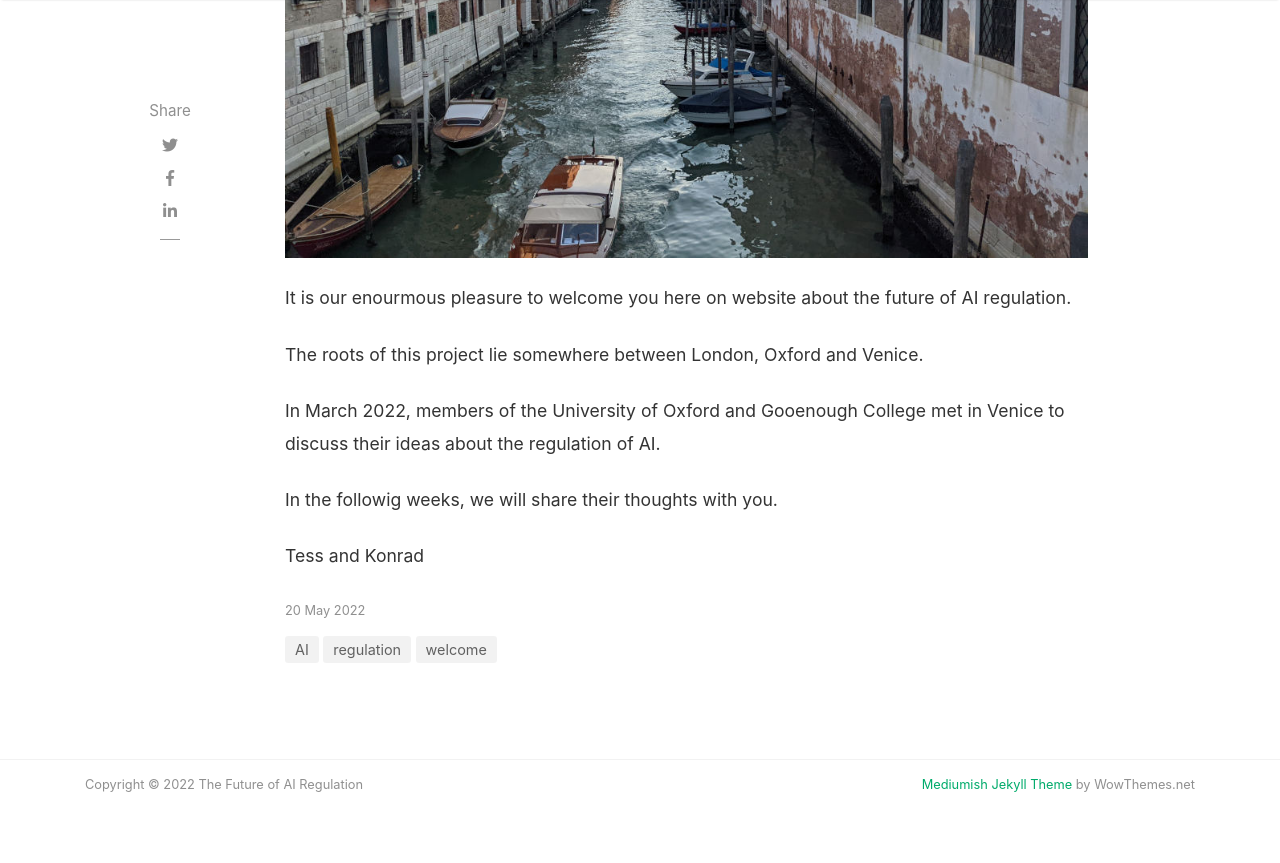
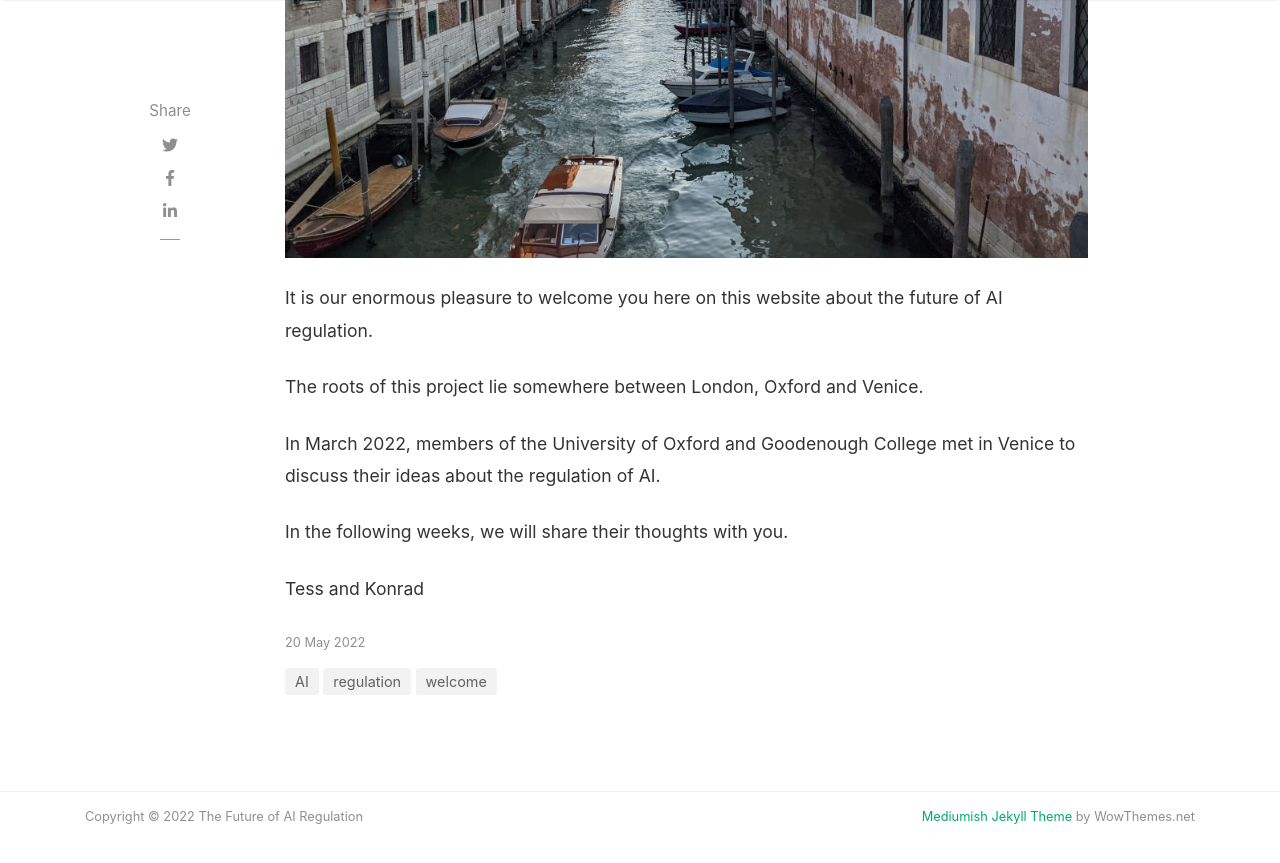
Before and after one commit to kasnder/aireg, a Jekyll site: the page built from _posts/2022-05-20-welcome.md, in a window 1280 px wide and 900 px high, scrolled down 790 px. Shown: the top 863 px of the window. Built offline with Jekyll 4.4.1, drawn with Linux system fonts in a browser that asks for light colours; nearby versions of some CDN libraries.

Commit message:
Fix typos

```diff
--- a/_posts/2022-05-20-welcome.md
+++ b/_posts/2022-05-20-welcome.md
@@ -8,12 +8,12 @@ featured: false
 hidden: false
 ---
 
-It is our enourmous pleasure to welcome you here on website about the future of AI regulation.
+It is our enormous pleasure to welcome you here on this website about the future of AI regulation.
 
 The roots of this project lie somewhere between London, Oxford and Venice.
 
-In March 2022, members of the University of Oxford and Gooenough College met in Venice to discuss their ideas about the regulation of AI.
+In March 2022, members of the University of Oxford and Goodenough College met in Venice to discuss their ideas about the regulation of AI.
 
-In the followig weeks, we will share their thoughts with you.
+In the following weeks, we will share their thoughts with you.
 
 Tess and Konrad
```
